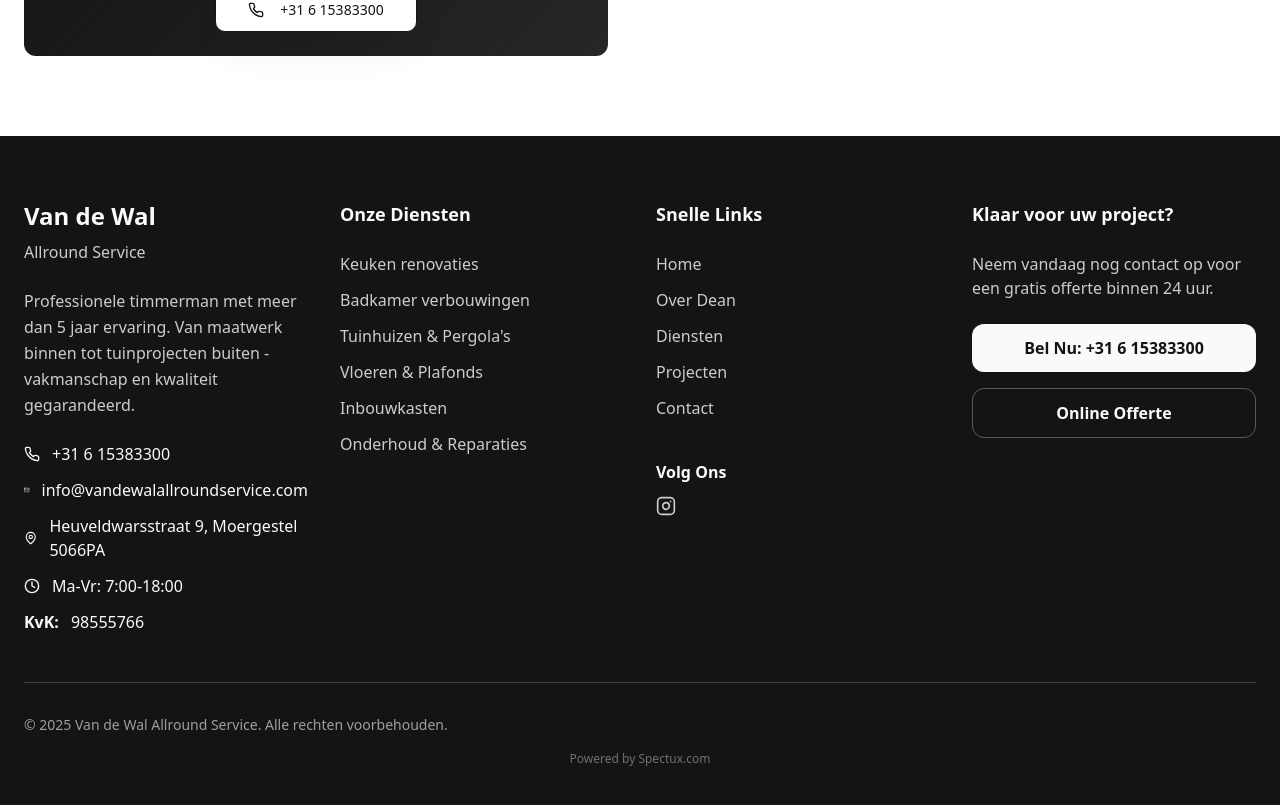
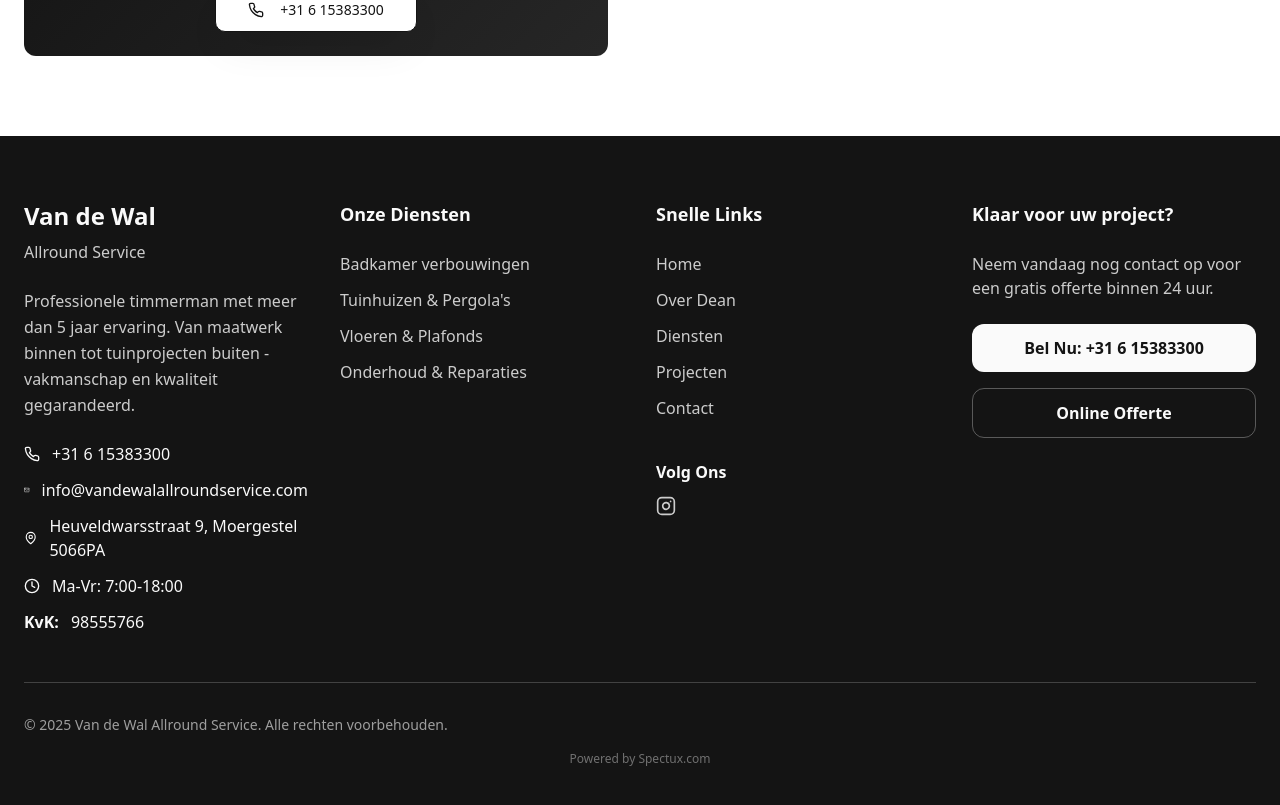
Before and after one commit to Timodo22/wal-allround-craft, a React (Vite) app: page /contact in a window 1280 px wide. Shown: the part 1136-1941 px from the top of the page. Built offline with nearby package versions, Linux system fonts and the light colour scheme.

Commit message:
Kleine update

```diff
--- a/src/components/Contact.tsx
+++ b/src/components/Contact.tsx
@@ -105,12 +105,10 @@ const Contact = () => {
   ];
 
   const projectTypes = [
-    "Keuken renovatie",
     "Badkamer verbouwing",
     "Tuinhuis/Schuur",
     "Terras/Pergola",
     "Vloeren",
-    "Inbouwkasten",
     "Reparaties",
     "Anders",
   ];
--- a/src/components/Footer.tsx
+++ b/src/components/Footer.tsx
@@ -5,11 +5,9 @@ const Footer = () => {
   const currentYear = new Date().getFullYear();
 
   const services = [
-    "Keuken renovaties",
     "Badkamer verbouwingen",
     "Tuinhuizen & Pergola's",
     "Vloeren & Plafonds",
-    "Inbouwkasten",
     "Onderhoud & Reparaties"
   ];
 
--- a/src/pages/Contact.tsx
+++ b/src/pages/Contact.tsx
@@ -88,12 +88,11 @@ const ContactPage = () => {
   ];
 
   const projectTypes = [
-    "Keuken renovatie",
     "Badkamer verbouwing",
     "Tuinhuis/Schuur",
     "Terras/Pergola",
     "Vloeren",
-    "Inbouwkasten",
+
     "Reparaties",
     "Anders"
   ];
```
